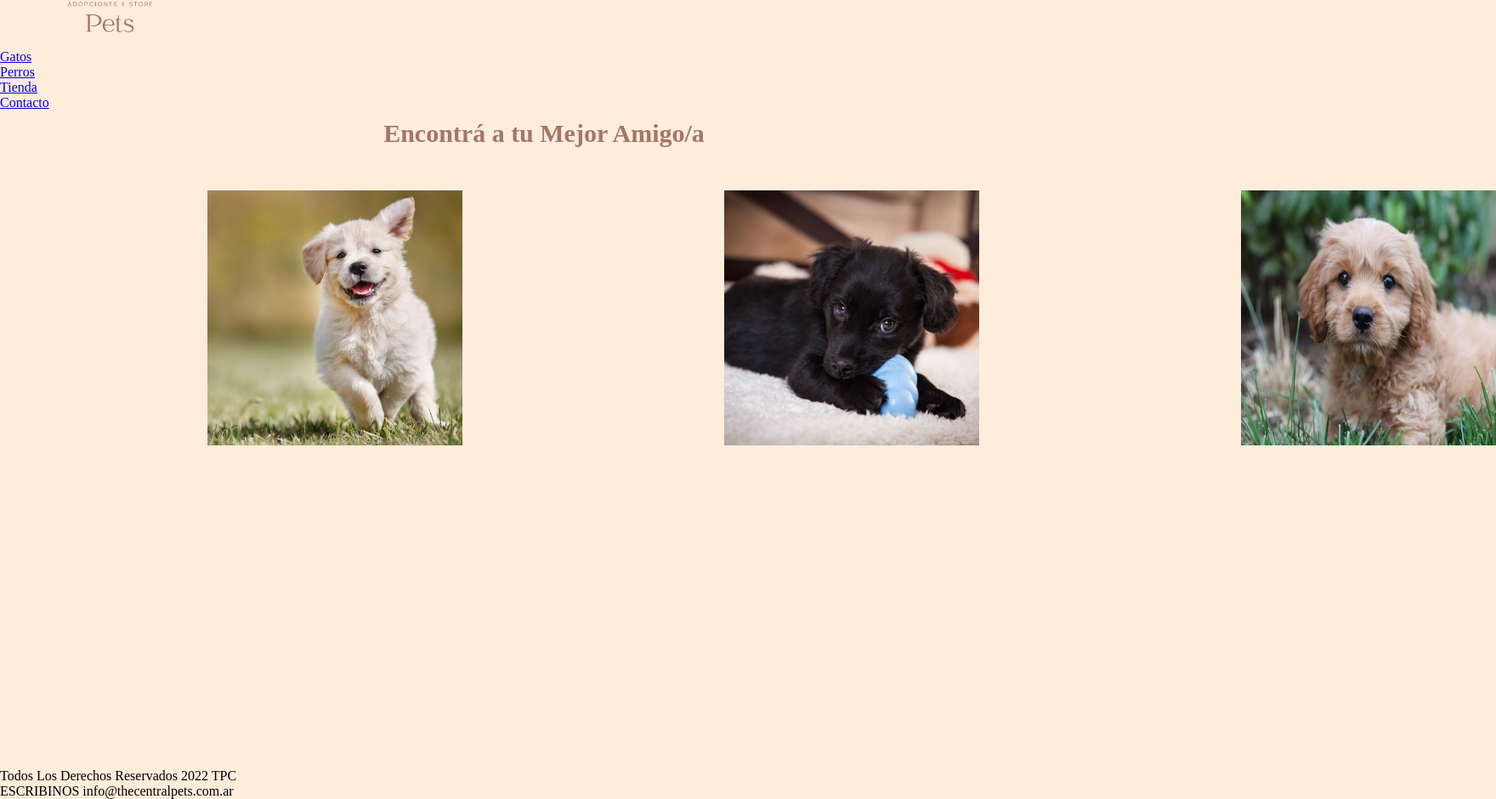
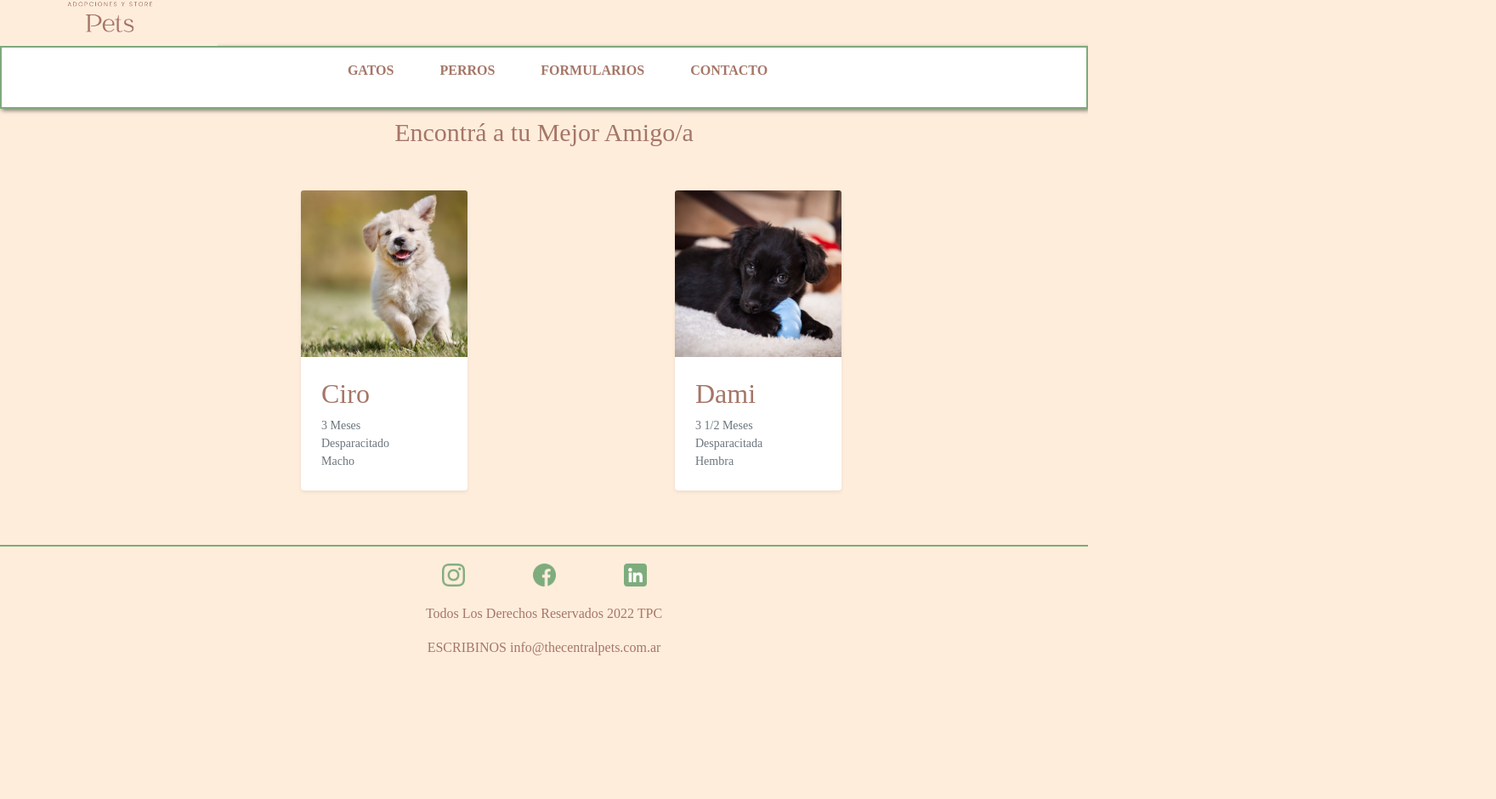
Before and after one commit to EugeniaPN/Desafio06-TCP, a plain HTML site: page PAGES/perros.html in a window 1280 px wide. Shown: the part 117-1057 px from the top of the page at 85% size, 1760 px wide, since content can reach past the window. After the commit the page ends 891 px from the top, so only its background shows below. Drawn offline with nearby package versions, Linux system fonts and the light colour scheme; a web font is replaced by a local one.

Commit message:
agrege bootstrap y cambie el nombre de un html de tienda a formularios

```diff
--- a/PAGES/perros.html
+++ b/PAGES/perros.html
@@ -5,6 +5,11 @@
     <meta http-equiv="X-UA-Compatible" content="IE=edge">
     <meta name="viewport" content="width=device-width, initial-scale=1.0">
     <title>The Central Pets - Perros</title>
+
+   <!--link bootstrap-->
+
+   <link href="https://cdn.jsdelivr.net/npm/bootstrap@5.1.3/dist/css/bootstrap.min.css" rel="stylesheet" integrity="sha384-1BmE4kWBq78iYhFldvKuhfTAU6auU8tT94WrHftjDbrCEXSU1oBoqyl2QvZ6jIW3" crossorigin="anonymous">
+
 
     <!-- link para el css -->
 
@@ -18,8 +23,10 @@
 
 </head>
 
+<body>
 
-<body>
+
+
      <header>
 
   <!--logo-->
@@ -28,40 +35,67 @@
     <img src="../IMG/Crema y Marrón Elegante Líneas Simples Artes y Manualidades Logotipo.png" alt="Ir a Home"  class="logoImg" >
     </a>
 
+
+
+
     </header>
 
      <!--menu-->
-  <nav>
+
+     <nav class="navGrid">
       <ul class="menu">
         <li><a href="./gatos.html">Gatos</a></li>
         <li><a href="./perros.html">Perros</a></li>
-      <li><a href="./tienda.html">Tienda</a></li>
+        <li><a href="./formularios.html">Formularios</a></li>
         <li><a href="./contacto.html">Contacto</a></li>
       </ul>
     </nav>
 
  <!--frase logo-->
+
   <h1 class="indexTitulo" >Encontrá a tu Mejor Amigo/a </h1>
 
-  <div class="imgPerros">
-    <img src="../IMG/cachorro/cachorro/cachorro 1.jpeg" alt="" width="300" height="300">
-    <img src="../IMG/cachorro/cachorro/cachorro 2.jpg" alt="" width="300" height="300">
-    <img src="../IMG/cachorro/cachorro/cachorro 3.jpg" alt="" width="300" height="300">
+  <!--Galeria de imagenes-->
+
+<section class="imgPerros">
+
+    <div class="row justify-content-around">
+      <div class="col-xl-3 col-lg-4 col-md-6 mb-4">
+      <div class="bg-white rounded shadow-sm" ><img src="../IMG/cachorro/cachorro/cachorro 1.jpeg" alt="" width="300" height="300" class="img-fluid card-img-top">
+        <div class="p-4">
+          <h2> <a href="./formularios.html" >Ciro</a></h2>
+          <p class="small text-muted mb-0">3 Meses <br> Desparacitado <br> Macho </p>
+        </div>
+      </div>
+    </div>
+
+      <div class="col-xl-3 col-lg-4 col-md-6 mb-4">
+        <div class="bg-white rounded shadow-sm"><img src="../IMG/cachorro/cachorro/cachorro 2.jpg" alt="" width="300" height="300" class="img-fluid card-img-top">
+          <div class="p-4">
+            <h2> <a href="./formularios.html" >Dami</a></h2>
+            <p class="small text-muted mb-0">3 1/2 Meses <br> Desparacitada <br> Hembra </p>
+          </div>
+        </div>
       </div>
 
 
+</section>
 
+  <footer class="footerGrid">
 
+    <div class="mediaImg">
 
-<footer>
-  <p>
-    Todos Los Derechos Reservados 2022 TPC
-  </p>
+         <a href="#"> <img src="../IMG/Media/instagram.png" alt="" width="27" height="27" ></a>
+          <a href="#"> <img src="/IMG/Media/facebook.png"  alt="" width="27" height="27"  ></a>
+          <a href="#"> <img src="/IMG/Media/linkedin.png" alt="" width="27" height="27"   ></a>
+    </div>
 
-  <p>
-    <span>ESCRIBINOS</span> info@thecentralpets.com.ar
-  </p>
+    <div>
+      <p>Todos Los Derechos Reservados 2022 TPC</p>
 
+      <p><span>ESCRIBINOS</span> info@thecentralpets.com.ar</p>
+    </div>
     </footer>
+
 </body>
 </html>
--- a/css/main.css
+++ b/css/main.css
@@ -146,47 +146,36 @@ body{
 
 
 .imgGatos{
-        display: grid;
-        grid-area: imgGatos;
-        grid-template-columns: 33em 33em 33em ;
-        grid-template-rows: 40em ;
+        font-family: 'Baskervville', serif;
         width: 95%;
         margin-left: auto;
-        column-gap: 5em;
-        padding: 40px 180px;
-}
-
-.imgPerros{
-        display: grid;
-        grid-area: imgPerros;
-        grid-template-columns: 33em 33em 33em ;
-        grid-template-rows: 40em ;
-        width: 95%;
-        margin-left: auto;
-        column-gap: 5em;
         padding: 40px 180px;
 
 }
 
-.imgTienda{
-        display: grid;
-        grid-area: imgTienda;
-        grid-template-columns: 33em 33em 33em ;
-        grid-template-rows: 40em ;
-        width: 95%;
-        margin-left: auto;
-        column-gap: 5em;
-        padding: 40px 180px;
+a {
+    color: #a57667;
+    text-decoration: underline;
+    text-decoration: none;
 
 }
 
-.imgTienda p{
-    font-family: 'Baskervville', serif;
-    text-align: left ;
+a :hover{
     color: #7daa7b;
-    font-size:medium;
-    box-sizing: border-box;
-    list-style: none;
+}
+
+.p-4 h2 a,
+.p-4 h2 a::after,
+.p-4 h2 a::before{
+    transition: all .5s;
+}
+
+.imgPerros{
+       font-family: 'Baskervville', serif;
+       width: 95%;
+        margin-left: auto;
+        padding: 40px 180px;
+
 }
 
 
```
Also changed, not shown: PAGES/contacto.html (+19 -77 lines), PAGES/formularios.html (added, +122 -0 lines), PAGES/gatos.html (+49 -17 lines), PAGES/tienda.html (deleted, +0 -89 lines), index.html (+1 -1 lines), IMG/cachorro/cachorro/cachorro 3.jpg (deleted), IMG/cachorro/gatitos/gatito 3.jpg (deleted), IMG/cachorro/gatitos/logo gatos.png (added). Lines whose indentation alone changed are shown as unchanged.
